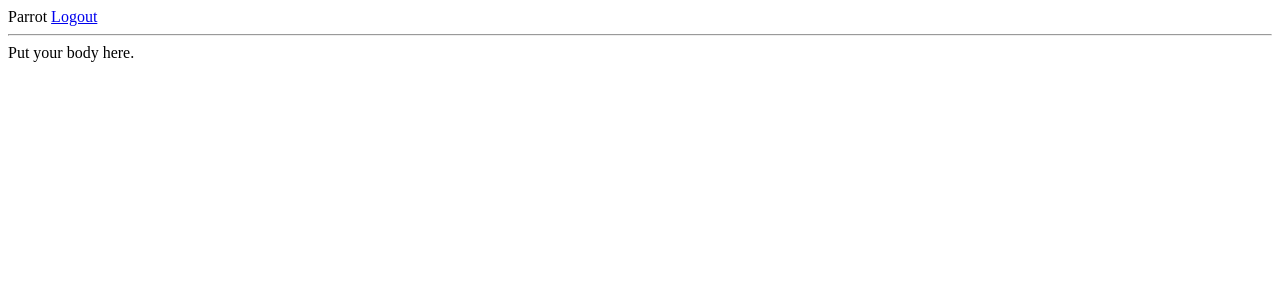
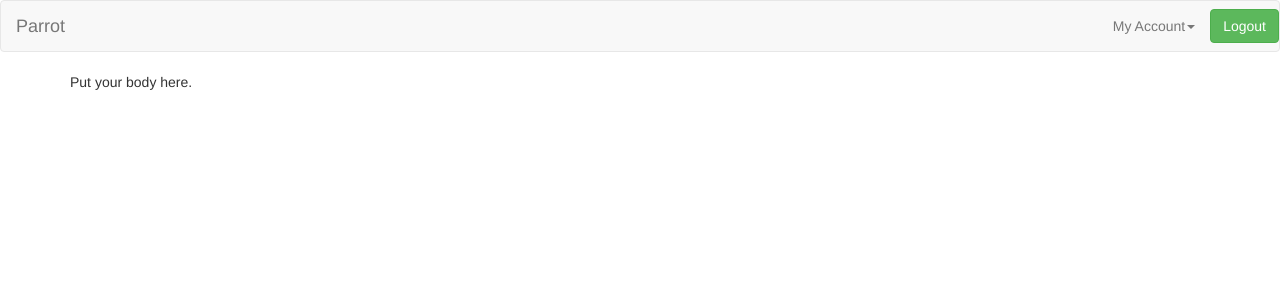
Before and after one commit to khardsonhurley/HB-Project-Version1, a Flask app: template templates/base.html in a window 1280 px wide. Shown: the top 300 px of the page. Run offline with Flask 2, Linux system fonts and the light colour scheme; the template is opened without the code that fills it, so the values that code supplies are empty; the visitor is signed in with stand-in values (Sample User, id 1); some libraries are stand-ins or nearby versions.

Commit message:
The translation now works. You select a word and hit the translate button and it will alert you with the translation. Wondering how to do this with a tooltip.

```diff
--- a/requirements.txt
+++ b/requirements.txt
@@ -9,5 +9,6 @@ argparse==1.2.1
 blinker==1.3
 click==6.6
 itsdangerous==0.24
-psycopg2
+psycopg2==2.6.2
+requests==2.11.0
 wsgiref==0.1.2
--- a/server.py
+++ b/server.py
@@ -14,9 +14,12 @@ from flask_debugtoolbar import DebugToolbarExtension
 
 from model import connect_to_db, db, User, Article, UserArticle, Phrase, Note
 
+import requests
 # This allows you to access the variables store in the environment on your
 # computer.
 import os
+
+import json
 
 app = Flask(__name__)
 
@@ -88,7 +91,6 @@ def login():
         return render_template("login_form.html")
 
     if request.method == "POST":
-        print "Im here!"
         username = request.form["username"]
         password = request.form["password"]
 
@@ -104,8 +106,7 @@ def login():
 
         session["user_id"] = user.user_id
 
-        flash("You are logged into Parrot!")
-        print "Im here!"
+        flash("You are logged in to Parrot!")
 
         # return redirect("/profile/%s" % user.user_id)
         return redirect("/")
@@ -121,7 +122,7 @@ def login():
 @app.route('/translate')
 def search_form():
     """Form to allow user to search through articles."""
-    return render_template("translate_form.html")
+    return render_template("translate.html")
 
 
 # @app.route('/article/<int:article_id>')
@@ -130,7 +131,7 @@ def search_form():
 #     pass
 
 
-@app.route('/test', methods = ["POST"])
+@app.route('/translate', methods = ["POST"])
 def testing():
     """In this url is in the following format:
     https://www.googleapis.com/language/translate/v2?parameters
@@ -140,21 +141,34 @@ def testing():
             target: the language you want translated to (en = English)
             q: Specifies the text to translate.
     """
+    #Getting the value in the dictionary sent by JS.
     phrase = request.form.get("phrase")
 
+    #Splitting the words into a list.
     word_list = phrase.split(' ')
 
+    #Googles url, pulling secret key into url.
     google_url = "https://www.googleapis.com/language/translate/v2?key=%s&source=es&target=en&q=" % (key)
 
-    print google_url
-
+    #Google requires words separated by %20.
     text = "%20".join(word_list)
 
-    print text
     #The results I get back here is going to be JSON
-    results = request(google_url + text)
+    results = requests.get(google_url + text)
 
-    print results
+    #Converts the results from the http response object from json to a dictionary.
+    dictresults= json.loads(results.text)
+
+    #Gets the translated text out of the dictionary in list in dictionary.
+    rawtranslation= dictresults['data']['translations'][0]['translatedText']
+
+    #The rawtranslation uses &#39; instead of apostrophes. Replaced them.
+    translation= rawtranslation.replace("&#39;","'")
+
+
+
+
+    return translation
 
 
 
@@ -171,7 +185,7 @@ def logout_user():
     """Log out the user and delete user from session"""
 
     flash('You have successfully logged out.')
-    del session['user']
+    del session['user_id']
 
     return redirect("/")
 
--- a/templates/base.html
+++ b/templates/base.html
@@ -2,18 +2,54 @@
 <html>
 <head>
     <title>Parrot</title>
+    <script src="http://code.jquery.com/jquery.js"></script>
+    <link rel="stylesheet"
+          href="http://maxcdn.bootstrapcdn.com/bootstrap/3.3.4/css/bootstrap.css"/>
+    <link rel="stylesheet" href="/static/styles.css"/>
 </head>
 <body>
 
-Parrot
+<!-- Navigation Bar Starts here -->
+<nav class="navbar navbar-default">
+  <div class="container-fluid">
+    <!-- Brand and toggle get grouped for better mobile display -->
+    <div class="navbar-header">
+      <button type="button" class="navbar-toggle collapsed" data-toggle="collapse" data-target="#bs-example-navbar-collapse-1" aria-expanded="false">
+        <span class="sr-only">Toggle navigation</span>
+        <span class="icon-bar"></span>
+        <span class="icon-bar"></span>
+        <span class="icon-bar"></span>
+      </button>
+      <a class="navbar-brand" id= "brand" href="/">Parrot</a>
+    </div>
+    <ul class="nav navbar-nav navbar-right">
+        {% if "user_id" in session %}
+            <a href="/logout"><button type="button" class="btn btn-success navbar-btn">Logout</button></a>
+        {% else %}
+            <a href="/login"><button type="button" class="btn btn-success navbar-btn">Login</button></a>
+        {% endif %}
+    </ul>
+    <ul class="nav navbar-nav navbar-right">
+        {% if "user_id" in session %}
+            <li class="dropdown">
+              <a href="#" class="dropdown-toggle" data-toggle="dropdown" role="button" aria-haspopup="true" aria-expanded="true">My Account<span class="caret"></span></a>
+              <ul class="dropdown-menu">
+                <li><a href="/profile"></a>Your Profile</li>
+                <li><a href="/preferences">Update Preferences</a></li>
+                <li role="separator" class="divider"></li>
+                <li><a href="/logout">Logout</a></li>
+              </ul>
+            </li>
+        {% endif %}
+    </ul>
 
-{% if "user_id" in session %}
-    <a href="/logout">Logout</a>
-{% else %}
-    <a href="/login">Login</a>
-{% endif %}
+      <!-- </button> -->
 
-<hr>
+    </div><!-- /.navbar-collapse -->
+  </div><!-- /.container-fluid -->
+</nav>
+
+<div class="container">
 
 {% for flash in get_flashed_messages() %}
   {{ flash }}
@@ -23,5 +59,7 @@ Parrot
     Put your body here.
 {% endblock %}
 
+</div>
+
 </body>
 </html>
```
